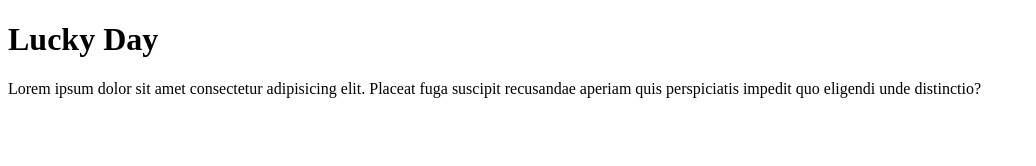
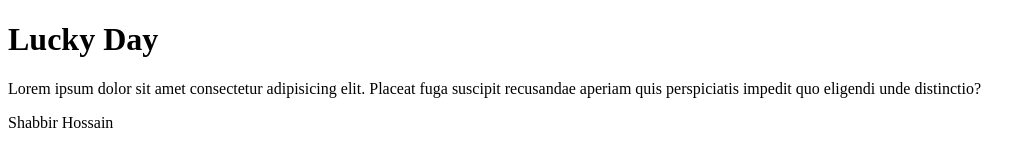
Before and after one commit to shabbir303/first-project, a plain HTML site: page index.html in a window 1280 px wide. Shown: the whole page, without its empty margins (0-1036 px from the left). Drawn offline with Linux system fonts and the light colour scheme.

Commit message:
Update index.html

```diff
--- a/index.html
+++ b/index.html
@@ -9,5 +9,6 @@
         <color></color>
        <h1>Lucky Day</h1>
        <p>Lorem ipsum dolor sit amet consectetur adipisicing elit. Placeat fuga suscipit recusandae aperiam quis perspiciatis impedit quo eligendi unde distinctio?</p>
+        <p>Shabbir Hossain</p>
     </body>
 </html>
```
